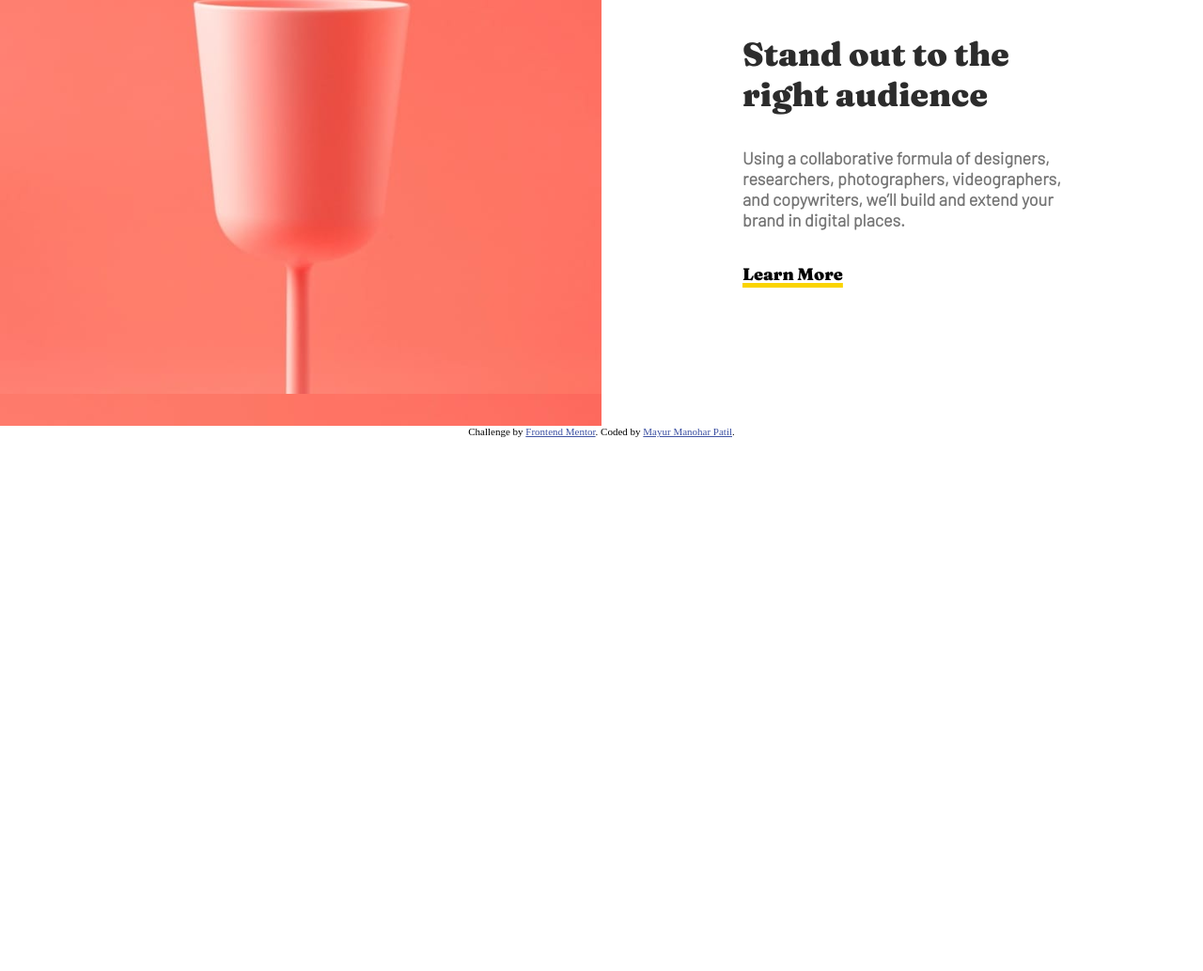
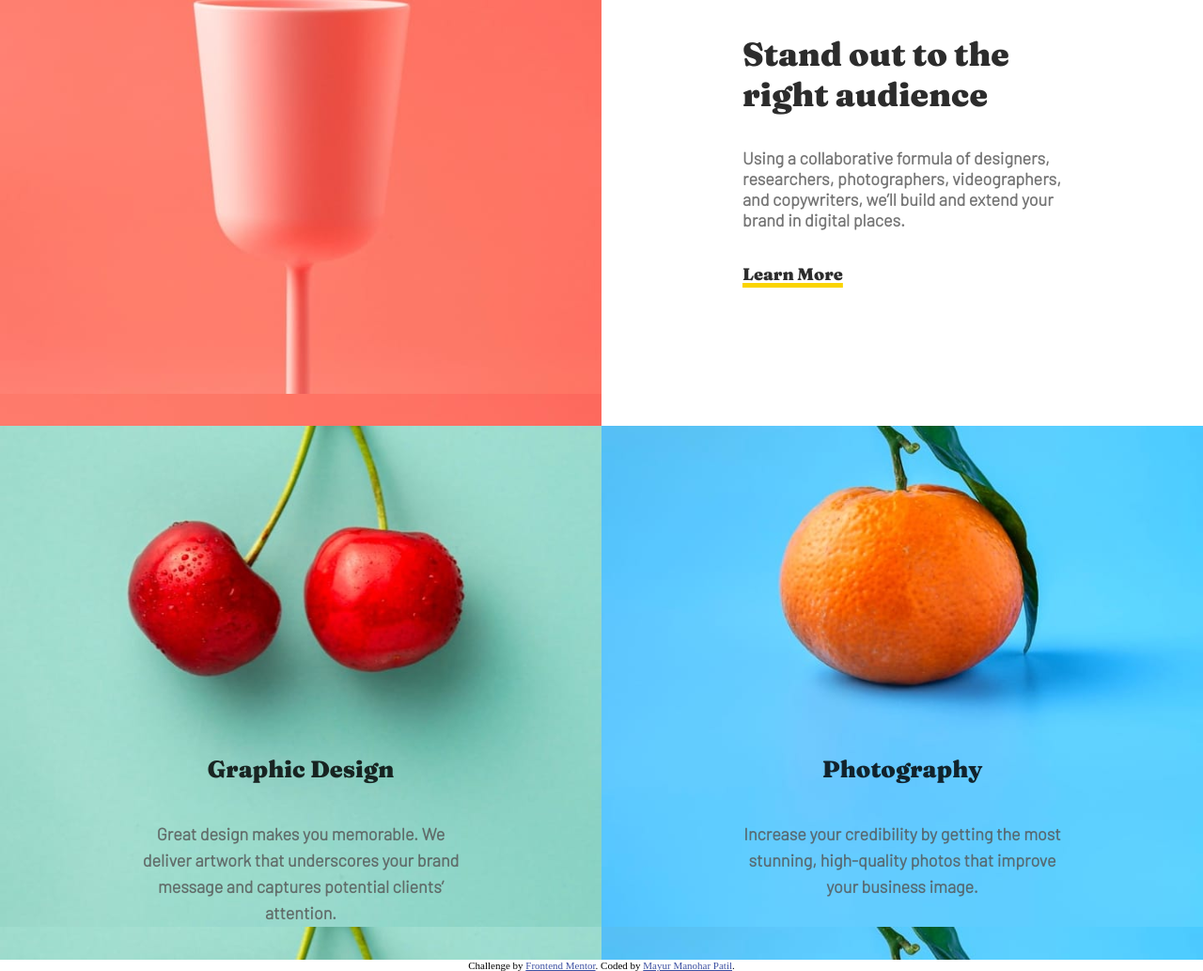
Before and after one commit to Mayur-Debu/Web-Development, a plain HTML site: page sunnyside-agency-landing-page-main/sunnyside-agency-landing-page-main/index.html in a window 1280 px wide. Shown: the part 1503-2536 px from the top of the page at 94% size. Before the commit the page ends 1968 px from the top, so only its background shows below. Drawn offline with Linux system fonts and the light colour scheme.

Commit message:
About Section Completed

```diff
--- a/sunnyside-agency-landing-page-main/sunnyside-agency-landing-page-main/index.html
+++ b/sunnyside-agency-landing-page-main/sunnyside-agency-landing-page-main/index.html
@@ -36,7 +36,7 @@
 <body>
   <div class="wrapper">
 
-    <!-- #TODO: Banner of the Landing Page -->
+    <!-- TODO: Banner of the Landing Page -->
     <div class="banner">
       <!-- Header Section-->
       <div class="header">
@@ -61,7 +61,7 @@
       </div>
     </div>
 
-    <!-- #TODO: About Section Part1 -->
+    <!-- TODO: About Section Part1 -->
     <section class="about-section">
       <div class="about-card">
         <div class="about-info">
@@ -88,7 +88,7 @@
       </div>
     </section>
 
-    <!-- #TODO: About Section Part -->
+    <!-- TODO: About Section Part-2 -->
     <section class="about-section">
       <div class="about-card">
 
@@ -115,6 +115,36 @@
       </div>
     </section>
 
+    <!-- TODO: About Section Part-3 -->
+    <section class="about-section">
+      <div class="about-card">
+        <div class="about-graphic-design">
+          <div class="about-section3-info">
+            <div class="about-section3-info-title fraunces-700">
+              <span>Graphic Design</span>
+            </div>
+            <div class="about-section3-info-paragraph barlow">
+              <p>
+                Great design makes you memorable. We deliver artwork that underscores your brand message and captures potential clients’ attention.
+              </p>
+            </div>
+          </div>
+        </div>
+        <div class="about-photography">
+          <div class="about-section3-info">
+            <div class="about-section3-info-title fraunces-700">
+              <span>Photography</span>
+            </div>
+            <div class="about-section3-info-paragraph barlow">
+              <p>
+                Increase your credibility by getting the most stunning, high-quality photos that improve your business image.
+              </p>
+            </div>
+          </div>
+        </div>
+      </div>
+    </section>
+
   </div>
 
   <div class="attribution">
--- a/sunnyside-agency-landing-page-main/sunnyside-agency-landing-page-main/static/style.css
+++ b/sunnyside-agency-landing-page-main/sunnyside-agency-landing-page-main/static/style.css
@@ -161,13 +161,14 @@
     font-weight: 600;
 }
 
-.about-info-link{
+.about-info-link span{
     text-decoration: underline 5px solid  hsl(51, 100%, 49%);
     font-size: 18px;
-    transition: all .3s ease-in-out;
+    transition: all .3s ease;
+    color: rgba(0, 0, 0, 0.829);
 }
 
-.about-info-link:hover{
+.about-info-link span:hover{
     text-decoration: none;
     cursor: pointer;
 }
@@ -178,3 +179,41 @@
     background-image: url('./images/desktop/image-stand-out.jpg');
     background-size: contain;
 }
+
+.about-graphic-design{
+  background-image: url('./images/desktop/image-graphic-design.jpg');
+  width: 50vw;
+  height: auto;
+  background-size: contain;
+}
+
+.about-photography{
+  background-image: url('./images/desktop/image-photography.jpg');
+  width: 50vw;
+  height: 568px;
+  background-size: contain;
+}
+
+.about-section3-info{
+  margin: auto;
+  padding: auto;
+  margin-top: 350px;
+  width: 28vw;
+  height: auto;
+  overflow: hidden;
+}
+
+.about-section3-info-title{
+  text-align: center;
+  font-size: 25px;
+  color: rgba(0, 0, 0, 0.829);
+}
+
+.about-section3-info-paragraph{
+  margin-top: 40px;
+  text-align: center;
+  font-size: 18px;
+  color: rgba(85, 84, 84, 0.815);
+  font-weight: 600;
+  line-height: 28px;
+}
```
